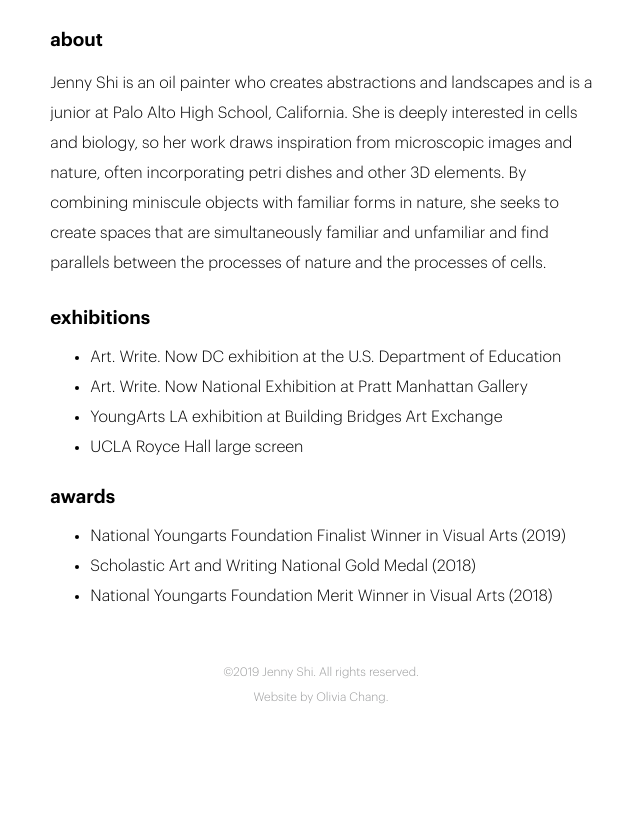
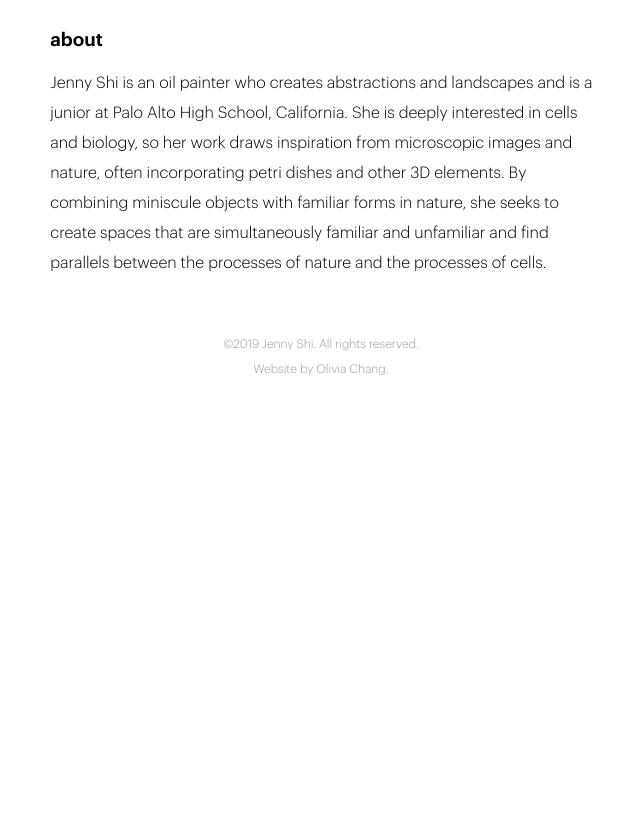
Before and after one commit to oliviachang29/jenny, a Jekyll site: the page built from about.markdown, in a window 1280 px wide. Shown: the part 613-1429 px from the top of the page, without its empty margins (319-959 px from the left). Built offline with Jekyll 4.4.1, drawn with Linux system fonts in a browser that asks for light colours; nearby versions of some CDN libraries; after the commit the page ends 1101 px from its top, so only the background shows below that.

Commit message:
Updated About

```diff
--- a/about.markdown
+++ b/about.markdown
@@ -11,17 +11,3 @@ layout: static
 <div class="text">
         <h3>about</h3>
 	<p>Jenny Shi is an oil painter who creates abstractions and landscapes and is a junior at Palo Alto High School, California. She is deeply interested in cells and biology, so her work draws inspiration from microscopic images and nature, often incorporating petri dishes and other 3D elements. By combining miniscule objects with familiar forms in nature, she seeks to create spaces that are simultaneously familiar and unfamiliar and find parallels between the processes of nature and the processes of cells. </p>
-	<h3>exhibitions</h3>
-	<ul>
-		<li>Art. Write. Now DC exhibition at the U.S. Department of Education</li>
-		<li>Art. Write. Now National Exhibition at Pratt Manhattan Gallery</li>
-		<li>YoungArts LA exhibition at Building Bridges Art Exchange</li>
-		<li>UCLA Royce Hall large screen</li>
-	</ul>
-	<h3>awards</h3>
-	<ul>
-                        <li>National Youngarts Foundation Finalist Winner in Visual Arts (2019)</li>
-			<li>Scholastic Art and Writing National Gold Medal (2018)</li>
-			<li>National Youngarts Foundation Merit Winner in Visual Arts (2018)</li>
-	</ul>
-</div>
```
